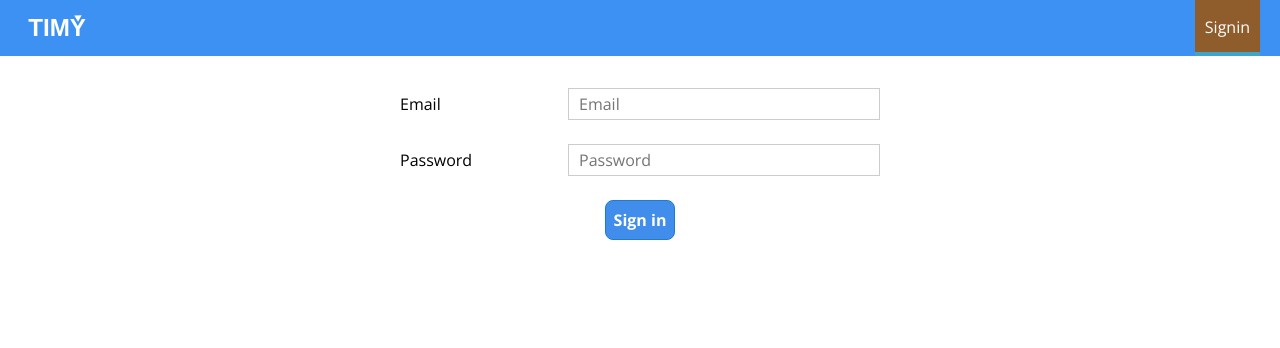
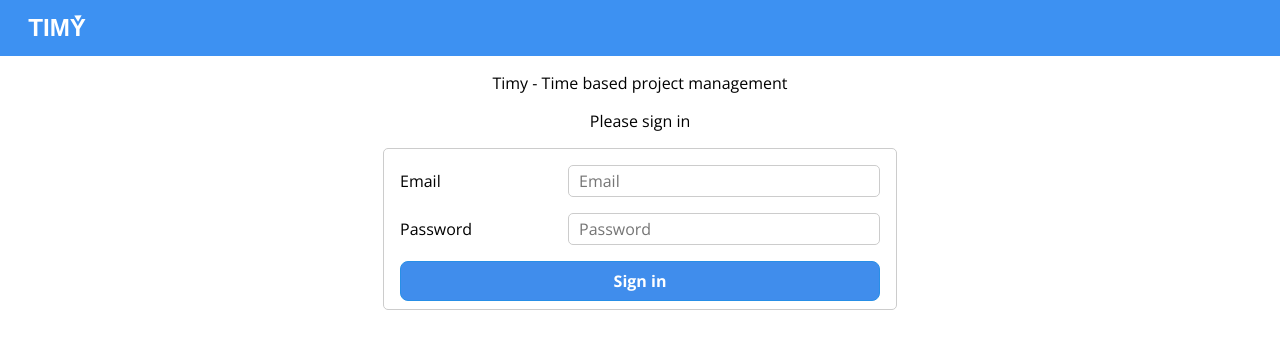
Before and after one commit to Tatarin9/TIMY, a React app: page /auth/signin in a window 1280 px wide. Shown: the top 348 px of the page. Built offline with nearby package versions, Linux system fonts and the light colour scheme.

Commit message:
login form styling start

```diff
--- a/src/App.css
+++ b/src/App.css
@@ -2,28 +2,38 @@
   text-align: center;
 }
 
-.App-logo {
+.AppLogo {
   animation: App-logo-spin infinite 20s linear;
   height: 80px;
 }
 
-.flex {
+.Flex {
   display: flex;
 }
 
-.spaceBetween {
+.SpaceBetween {
   justify-content: space-between;
 }
 
-.flexStart {
+.FlexStart {
   justify-content: flex-start;
 }
 
-.marginRightSmall {
+.MarginRightSmall {
   margin-right: 2rem;
 }
 
-@keyframes App-logo-spin {
-  from { transform: rotate(0deg); }
-  to { transform: rotate(360deg); }
+.TextCenter {
+  text-align: center;
 }
+
+.CardWithShadow {
+  box-shadow: 0px 2px 1px -1px rgba(0,0,0,0.2), 0px 1px 1px 0px rgba(0,0,0,0.14), 0px 1px 3px 0px rgba(0,0,0,0.12);
+}
+.CardWithBorders {
+  border: 0.5px solid #ccc;
+}
+/*@keyframes App-logo-spin {*/
+/*  from { transform: rotate(0deg); }*/
+/*  to { transform: rotate(360deg); }*/
+/*}*/
--- a/src/features/Auth/Auth.css
+++ b/src/features/Auth/Auth.css
@@ -1,19 +1,26 @@
+
+
 .AuthForm {
+    border: 0.5px solid #ccc;
+    border-radius: 5px;
+    width: fit-content;
+
     padding: 1rem;
     display: grid;
     grid-auto-rows: 2rem;
-    grid-row-gap: 0.5rem;
+    grid-row-gap: 1rem;
 }
+
 .FormButtons {
     grid-column: span 2;
-    margin: auto;
+    /*margin: auto;*/
 }
 @media (min-width: 40rem) {
     .AuthForm {
         margin: auto;
         width: 30rem;
         grid-template-columns: 10rem auto;
-        grid-row-gap: 1.5rem;
+        grid-row-gap: 1rem;
         grid-column-gap: 0.5rem;
     }
 
--- a/src/features/Auth/Auth.js
+++ b/src/features/Auth/Auth.js
@@ -93,6 +93,7 @@ const auth = props => {
     }, []);
 
     let loginFormJsx = (
+        <div className={classes.AuthFormCard}>
             <form onSubmit={submitAuthHandler} className={classes.AuthForm}>
                 {loginForm.controls.map(formControl => (
                     <Input
@@ -108,10 +109,13 @@ const auth = props => {
                 ))}
                 <div className={classes.FormButtons}>
                     <Button btnType="Primary" disabled={!loginForm.valid}
+                            btnWidth="100%"
                             clicked={submitAuthHandler}>{isSignup ? 'Sign up' : 'Sign in'}</Button>
                 </div>
             </form>
+        </div>
     );
+
     if (state.isAuthLoading) {
         loginFormJsx = <CircularProgress/>;
     }
@@ -121,9 +125,28 @@ const auth = props => {
         authRedirect = <Redirect to="/"/>
     }
 
+    const timy = <div>Timy - Time based project management</div>;
+    let formTitle = null;
+    if (isSignup) {
+        formTitle = (
+            <div className={appClasses.TextCenter}>
+                {timy}
+                <p>Please sign in</p>
+            </div>
+        )
+    } else {
+        formTitle = (
+            <div className={appClasses.TextCenter}>
+                {timy}
+                <p>Please sign in</p>
+            </div>
+        )
+    }
+
     return (
         <React.Fragment>
             {authRedirect}
+            {formTitle}
             {loginFormJsx}
         </React.Fragment>
     )
--- a/src/features/Layout/Navigation/NavigationItems/NavigationItems.js
+++ b/src/features/Layout/Navigation/NavigationItems/NavigationItems.js
@@ -21,13 +21,13 @@ const navigationItems = (props) => {
             </React.Fragment>
 
             : null}
-        {!props.isAuthenticated ?
-            <React.Fragment>
-                <NavigationItem link={{pathname: '/auth/signin'}}
-                                clicked={props.clicked}
-                                exact>Signin</NavigationItem>
-            </React.Fragment>
-            : null}
+        {/*{!props.isAuthenticated ?*/}
+        {/*    <React.Fragment>*/}
+        {/*        <NavigationItem link={{pathname: '/auth/signin'}}*/}
+        {/*                        clicked={props.clicked}*/}
+        {/*                        exact>Signin</NavigationItem>*/}
+        {/*    </React.Fragment>*/}
+        {/*    : null}*/}
     </ul>)
 }
 
--- a/src/features/Projects/Kanban/Column/Column.js
+++ b/src/features/Projects/Kanban/Column/Column.js
@@ -8,8 +8,8 @@ import appClasses from '../../../../App.css';
 const kanbanColumn = (props) => {
 
     const columnTitle = (
-        <div className={[appClasses.flex, appClasses.spaceBetween, classes.TitleWrap].join(' ')}>
-            <div className={[appClasses.flex, appClasses.flexStart].join(' ')}>
+        <div className={[appClasses.Flex, appClasses.SpaceBetween, classes.TitleWrap].join(' ')}>
+            <div className={[appClasses.Flex, appClasses.FlexStart].join(' ')}>
                 <div className={classes.ColumnTag} style={{'background': props.color}}/>
                 <div>{props.title}</div>
             </div>
--- a/src/shared/UI/Button/Button.css
+++ b/src/shared/UI/Button/Button.css
@@ -3,12 +3,13 @@
     background: #408dec;
     color: white;
     font: inherit;
-    border: 1.5px solid #1f7ccb;
+    border: 1.5px solid #288fe7;
     padding: 0.5rem;
     border-radius: 8px;
     font-weight: bold;
     cursor: pointer;
     transition: 0.3s;
+    box-sizing: border-box;
 }
 
 .Button:hover,
--- a/src/shared/UI/Button/Button.js
+++ b/src/shared/UI/Button/Button.js
@@ -5,6 +5,7 @@ import classes from './Button.css';
 const button = (props) => (
     <button
         className={[classes.Button, classes[props.btnType]].join(' ')}
+        style={{'width': props.btnWidth}}
         onClick={props.clicked}>
         {props.children}
     </button>
--- a/src/shared/UI/Input/Input.css
+++ b/src/shared/UI/Input/Input.css
@@ -7,7 +7,8 @@
 
 .InputElement {
     outline: none;
-    border: 1px solid #ccc;
+    border: 0.5px solid #ccc;
+    border-radius: 5px;
     background-color: white;
     font: inherit;
     padding: 6px 10px;
```
